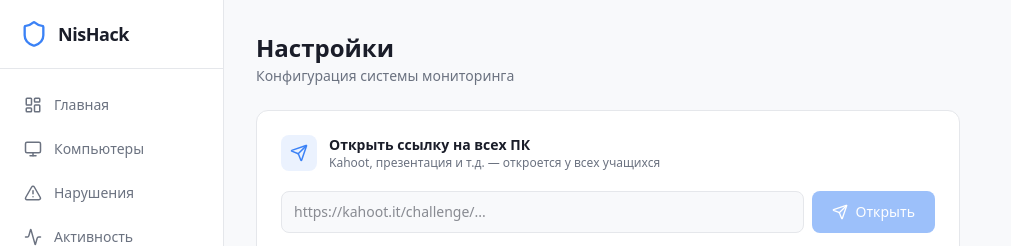
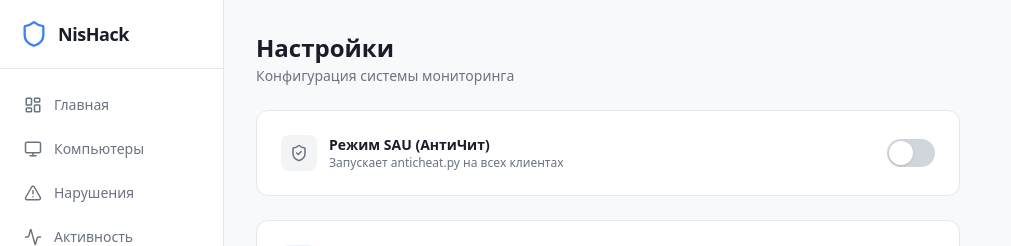
Before and after one commit to Bebdyshev/nis-hack-1984-front, a Next.js app: page /settings in a window 1280 px wide. Shown: the top 246 px of the page, without its empty margins (0-1011 px from the left). Built offline with nearby package versions, Linux system fonts and the light colour scheme; no server answers.

Commit message:
feat: sau mode

```diff
--- a/next.config.ts
+++ b/next.config.ts
@@ -1,6 +1,6 @@
 import type { NextConfig } from "next";
 
-const TEACHER_API = process.env.TEACHER_API_URL || "http://10.10.64.215:8080";
+const TEACHER_API = process.env.TEACHER_API_URL || "http://localhost:8080";
 
 const nextConfig: NextConfig = {
   reactCompiler: true,
@@ -11,6 +11,15 @@ const nextConfig: NextConfig = {
         source: "/api/teacher/:path*",
         destination: `${TEACHER_API}/api/:path*`,
       },
+      // Proxy WebSocket connections to teacher backend
+      {
+        source: "/ws",
+        destination: `${TEACHER_API}/ws`,
+      },
+      {
+        source: "/ws/:path*",
+        destination: `${TEACHER_API}/ws/:path*`,
+      },
     ];
   },
 };
--- a/src/app/settings/page.tsx
+++ b/src/app/settings/page.tsx
@@ -4,6 +4,7 @@ import { useState, useEffect, useCallback } from "react";
 import {
   Settings,
   Shield,
+  ShieldCheck,
   Globe,
   Plus,
   X,
@@ -23,6 +24,7 @@ interface TeacherConfig {
   key_prefix: string;
   scan_interval_secs: number;
   heartbeat_ttl_secs: number;
+  sau_mode: boolean;
 }
 
 export default function SettingsPage() {
@@ -37,6 +39,10 @@ export default function SettingsPage() {
   const [newSite, setNewSite] = useState("");
   const [newApp, setNewApp] = useState("");
 
+  // SAU mode
+  const [sauMode, setSauMode] = useState(false);
+  const [sauToggling, setSauToggling] = useState(false);
+
   // Broadcast URL
   const [broadcastUrl, setBroadcastUrl] = useState("");
   const [broadcasting, setBroadcasting] = useState(false);
@@ -50,6 +56,7 @@ export default function SettingsPage() {
         setConfig(data);
         setBannedSites(data.banned_sites ?? []);
         setBannedApps(data.banned_apps ?? []);
+        setSauMode(data.sau_mode ?? false);
       })
       .catch(() => {})
       .finally(() => setLoading(false));
@@ -63,7 +70,7 @@ export default function SettingsPage() {
       const res = await fetch(`${TEACHER_API}/config`, {
         method: "PUT",
         headers: { "Content-Type": "application/json" },
-        body: JSON.stringify({ banned_sites: bannedSites, banned_apps: bannedApps }),
+        body: JSON.stringify({ banned_sites: bannedSites, banned_apps: bannedApps, sau_mode: sauMode }),
       });
       if (res.ok) {
         setToast({ ok: true, msg: "Настройки сохранены" });
@@ -76,7 +83,31 @@ export default function SettingsPage() {
       setSaving(false);
       setTimeout(() => setToast(null), 4000);
     }
-  }, [bannedSites, bannedApps]);
+  }, [bannedSites, bannedApps, sauMode]);
+
+  // Toggle SAU mode immediately
+  const toggleSauMode = useCallback(async () => {
+    const next = !sauMode;
+    setSauToggling(true);
+    try {
+      const res = await fetch(`${TEACHER_API}/config`, {
+        method: "PUT",
+        headers: { "Content-Type": "application/json" },
+        body: JSON.stringify({ sau_mode: next }),
+      });
+      if (res.ok) {
+        setSauMode(next);
+        setToast({ ok: true, msg: next ? "SAU включён" : "SAU выключен" });
+      } else {
+        setToast({ ok: false, msg: "Ошибка переключения SAU" });
+      }
+    } catch {
+      setToast({ ok: false, msg: "Нет связи с сервером" });
+    } finally {
+      setSauToggling(false);
+      setTimeout(() => setToast(null), 4000);
+    }
+  }, [sauMode]);
 
   // Broadcast open-url
   const handleBroadcast = useCallback(async () => {
@@ -137,6 +168,41 @@ export default function SettingsPage() {
       </div>
 
       <div className="space-y-6">
+        {/* ── SAU Mode Toggle ───────────────────────────────── */}
+        <div className="bg-card-bg border border-card-border rounded-xl p-6">
+          <div className="flex items-center justify-between">
+            <div className="flex items-center gap-3">
+              <div className={`w-9 h-9 rounded-lg flex items-center justify-center ${
+                sauMode ? "bg-emerald-500/10" : "bg-gray-100"
+              }`}>
+                <ShieldCheck className={`w-4.5 h-4.5 ${sauMode ? "text-emerald-500" : "text-muted"}`} />
+              </div>
+              <div>
+                <h2 className="text-sm font-semibold text-foreground">Режим SAU (АнтиЧит)</h2>
+                <p className="text-xs text-muted">Запускает anticheat.py на всех клиентах</p>
+              </div>
+            </div>
+            <button
+              onClick={toggleSauMode}
+              disabled={sauToggling}
+              className={`relative w-12 h-7 rounded-full transition-colors duration-200 ${
+                sauMode ? "bg-emerald-500" : "bg-gray-300"
+              } ${sauToggling ? "opacity-50" : ""}`}
+            >
+              <span
+                className={`absolute top-0.5 left-0.5 w-6 h-6 rounded-full bg-white shadow transition-transform duration-200 ${
+                  sauMode ? "translate-x-5" : "translate-x-0"
+                }`}
+              />
+            </button>
+          </div>
+          {sauMode && (
+            <div className="mt-3 px-4 py-2.5 rounded-lg text-xs font-medium bg-emerald-500/10 text-emerald-600 border border-emerald-500/20">
+              SAU активен — anticheat.py запущен на клиентах
+            </div>
+          )}
+        </div>
+
         {/* ── Broadcast Open URL ─────────────────────────────── */}
         <div className="bg-card-bg border border-card-border rounded-xl p-6">
           <div className="flex items-center gap-3 mb-5">
--- a/src/lib/api-config.ts
+++ b/src/lib/api-config.ts
@@ -1,10 +1,18 @@
 // ── Teacher backend connection config ────────────────────────────
-// The teacher Rust server runs on the same LAN.
-// For dev: set NEXT_PUBLIC_TEACHER_WS_URL env var, or edit defaults below.
+// The teacher Rust server runs on localhost.
+// All requests are proxied through the Next.js server, so no
+// external IPs are needed.
 
-/** Base WebSocket URL of the teacher backend */
-export const TEACHER_WS_URL =
-  process.env.NEXT_PUBLIC_TEACHER_WS_URL || "ws://10.10.64.215:8080";
+/** Base WebSocket URL — derived from current page origin (proxied via Next.js) */
+function getWsUrl(): string {
+  if (typeof window !== "undefined") {
+    const proto = window.location.protocol === "https:" ? "wss:" : "ws:";
+    return `${proto}//${window.location.host}`;
+  }
+  return "ws://localhost:3000";
+}
+
+export const TEACHER_WS_URL = getWsUrl();
 
 /** WebSocket endpoint for live screen viewing (teacher dashboard) */
 export const SCREEN_VIEW_WS = `${TEACHER_WS_URL}/ws/screen/view`;
--- a/src/lib/api.ts
+++ b/src/lib/api.ts
@@ -1,5 +1,5 @@
 import { useCallback, useEffect, useRef, useState } from "react";
-import { TEACHER_API } from "./api-config";
+import { TEACHER_API, TEACHER_WS_URL } from "./api-config";
 import type { StudentSummary, Violation, StudentDetail, AppList, WsEvent } from "./types";
 
 // ── Generic fetch helper ────────────────────────────────────────
@@ -114,9 +114,8 @@ export function useRealtimeEvents(onEvent: (event: WsEvent) => void) {
 
   useEffect(() => {
     function connect() {
-      // Connect to the teacher's general WS endpoint
-      const proto = window.location.protocol === "https:" ? "wss:" : "ws:";
-      const wsUrl = `${proto}//${window.location.hostname}:8080/ws`;
+      // Connect to the teacher's general WS endpoint via localhost
+      const wsUrl = `${TEACHER_WS_URL}/ws`;
       const ws = new WebSocket(wsUrl);
       wsRef.current = ws;
 
```
